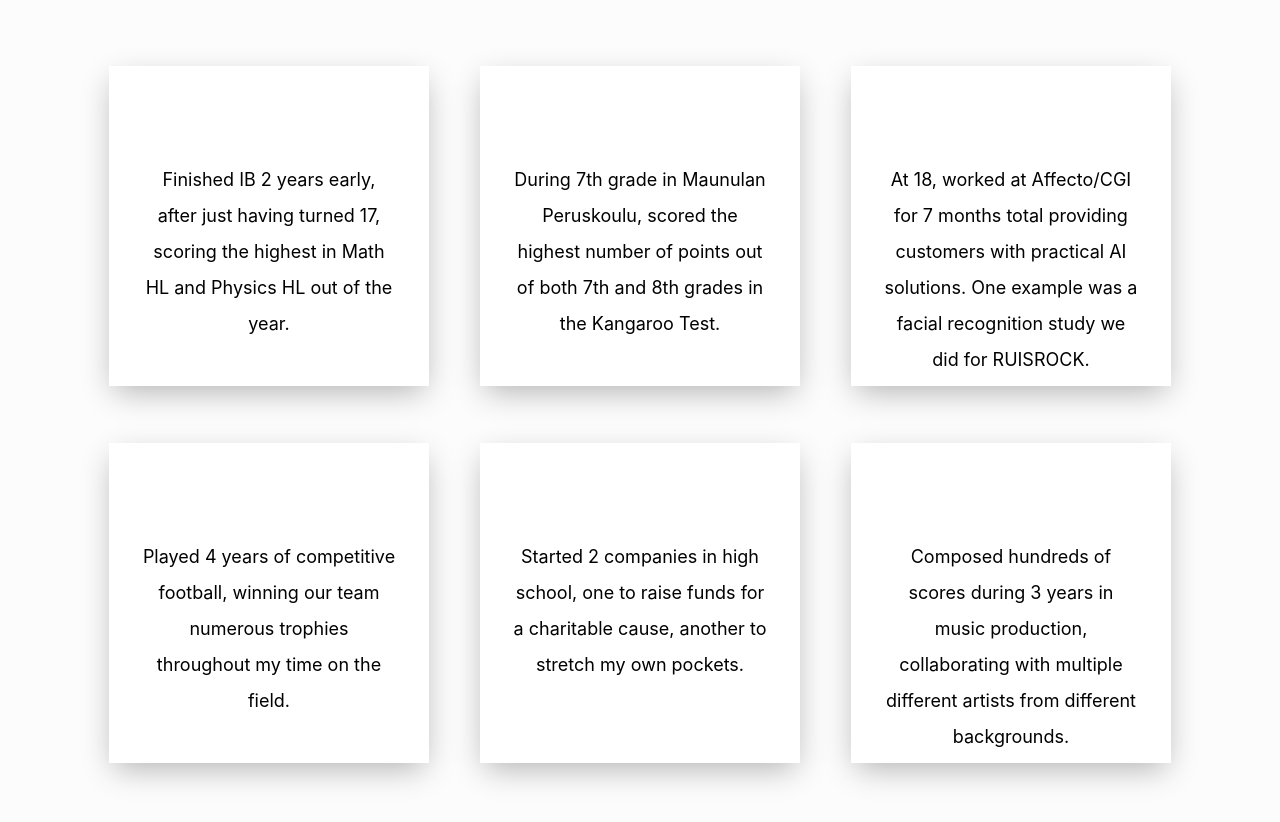
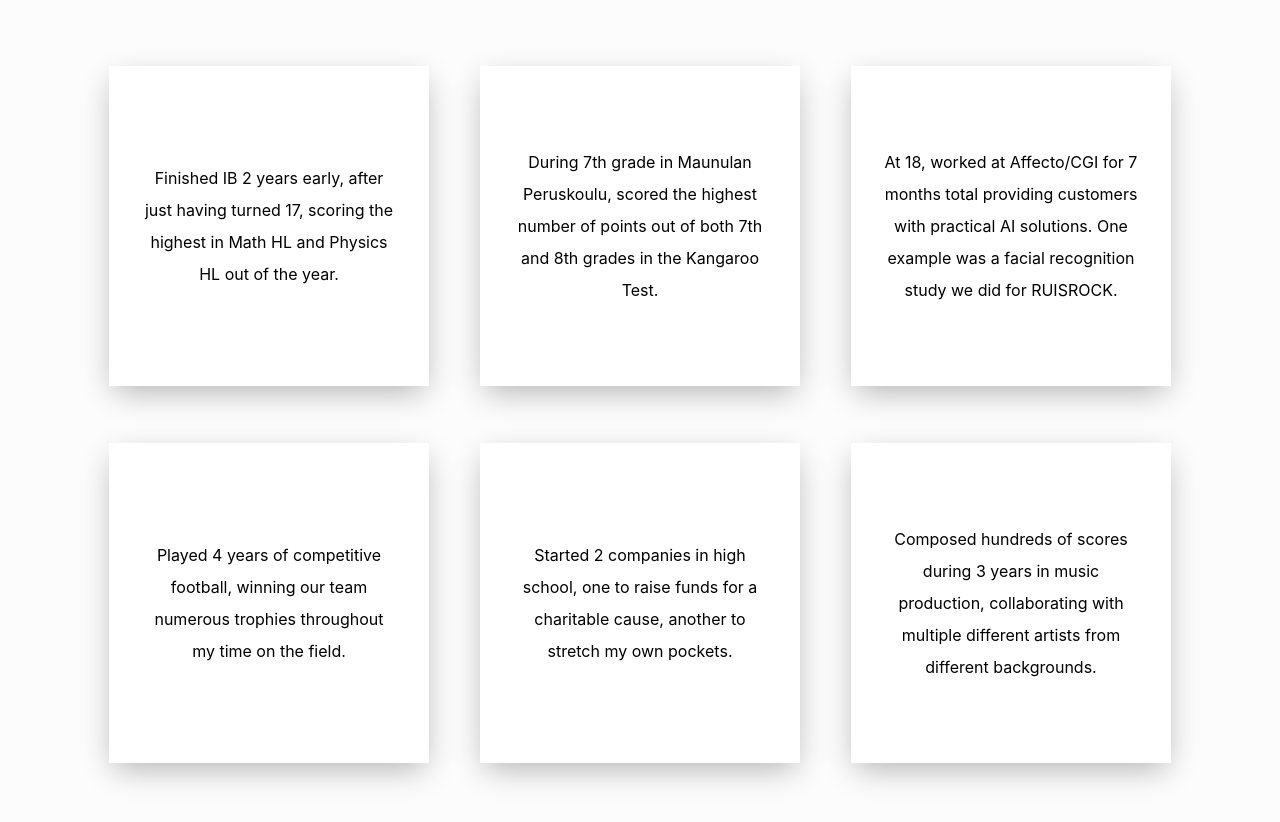
Before and after one commit to AAAwesomer/CV, a React (Create React App) app: page /achievements in a window 1280 px wide. Shown: the top 822 px of the page. Built offline with nearby package versions, Linux system fonts and the light colour scheme.

Commit message:
fixed 3dcard formatting

```diff
--- a/src/components/3dcard/3dcard.css
+++ b/src/components/3dcard/3dcard.css
@@ -16,7 +16,6 @@
   transition: box-shadow 0.5s;
   will-change: transform;
   margin: 2vw;
-  text-align: center;
 }
 
 .card:hover {
@@ -26,11 +25,13 @@
 .threedcard-text {
   margin: 0 auto;
   line-height: 2em;
-  font-size: calc(2px + 2vmin);
+  font-size: calc(8px + 1vmin);
   text-align: center;
+  display: block;
   position: absolute;
   width: 80%;
-  height: 80%;
-  margin: 10%;
-  top: 20%;
+  margin: 0 10%;
+  top: 50%;
+  -ms-transform: translateY(-50%);
+  transform: translateY(-50%);
 }
```
